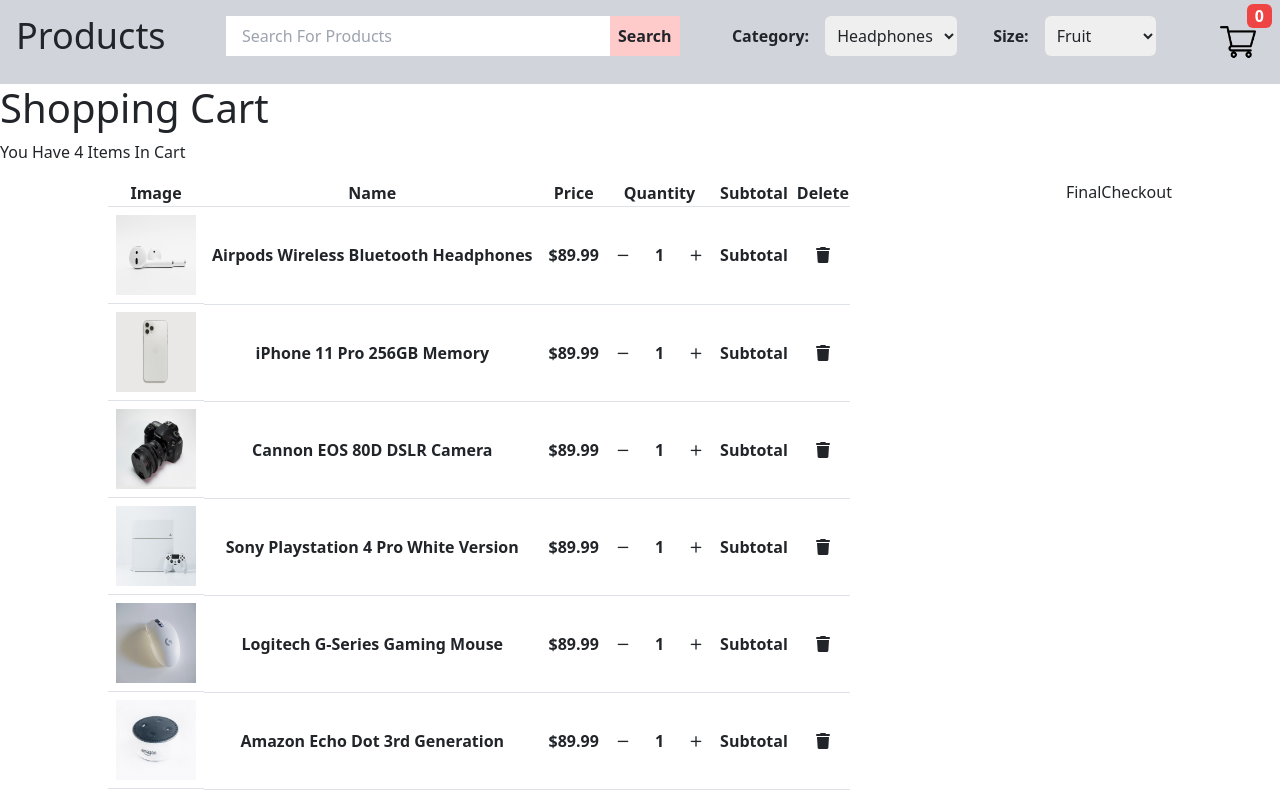
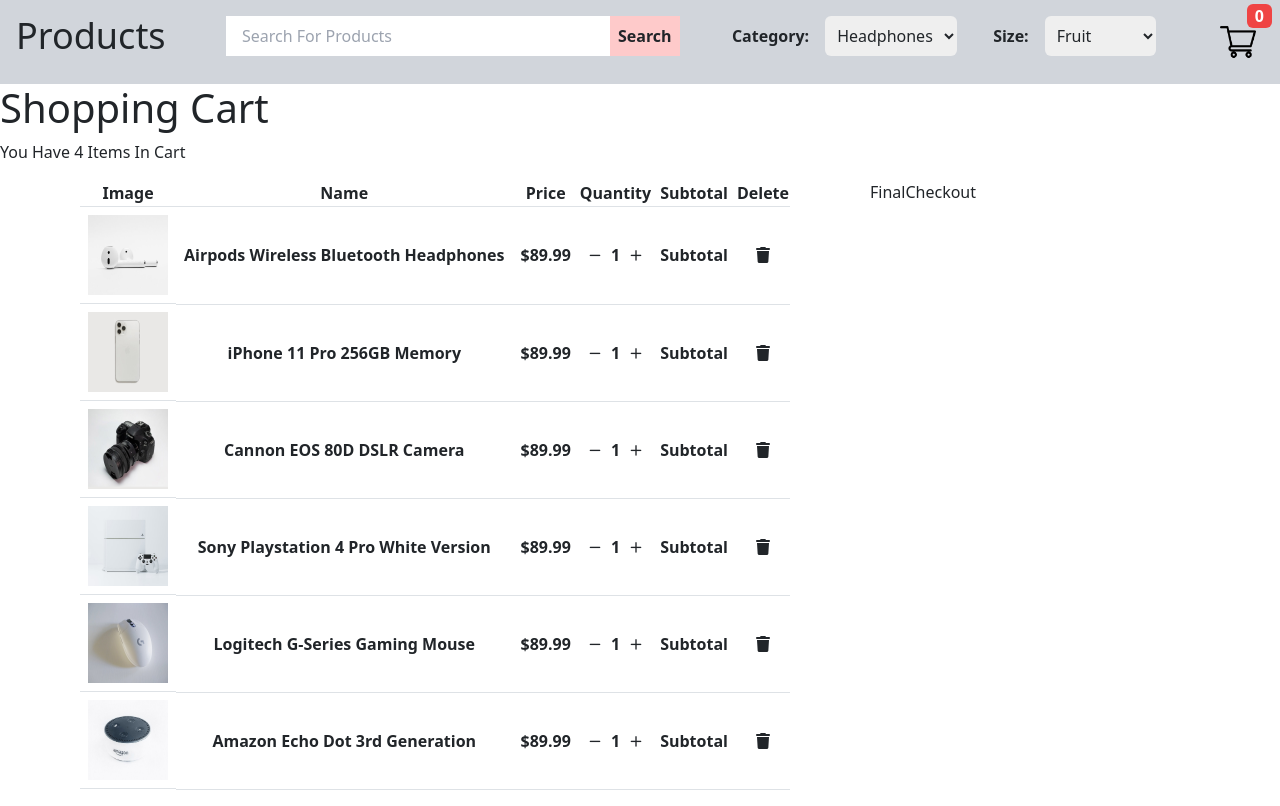
Before and after one commit to Dharmil4602/toothsi-project, a React (Create React App) app: page / in a window 1280 px wide. Both pictures are taken after a click on the button 1237 px from the left and 42 px from the top of the page. Built offline with nearby package versions, Linux system fonts and the light colour scheme.

Commit message:
Updated code

```diff
--- a/src/components/Item.js
+++ b/src/components/Item.js
@@ -27,8 +27,8 @@
 
   return (
     <>
-      <Table className="flex justify-around">
-        <tbody className="align-middle">
+      <Table className="flex justify-start">
+        <tbody className="align-middle mx-20">
           <thead>
             <tr className="text-center">
               <th>Image</th>
@@ -51,7 +51,7 @@
                   <button onClick={() => handleDecrement(item.id)}>
                     <i className="uil uil-minus"></i>
                   </button>
-                  <div className="quantity mx-4">{item.quantity}</div>
+                  <div className="quantity mx-2">{item.quantity}</div>
                   <button onClick={() => handleIncrement(item.id)}>
                     <i className="uil uil-plus"></i>
                   </button>
@@ -64,7 +64,7 @@
             </tr>
           ))}
         </tbody>
-        <FinalCheckout />
+        <FinalCheckout className="ml-10" />
       </Table>
     </>
   );
```
